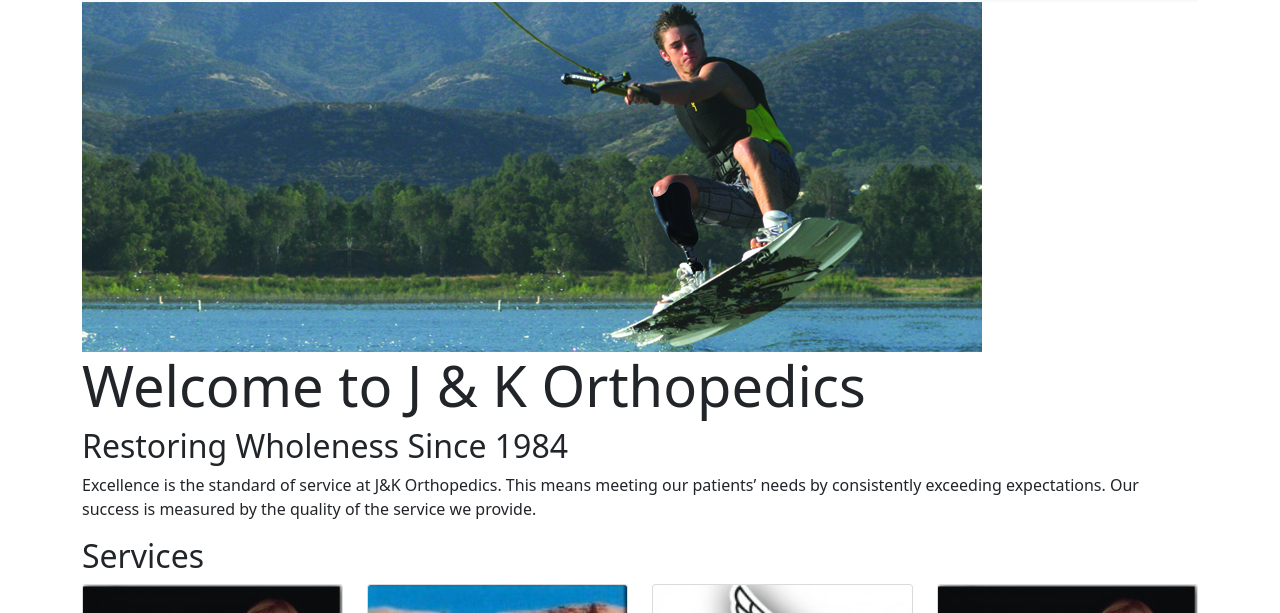
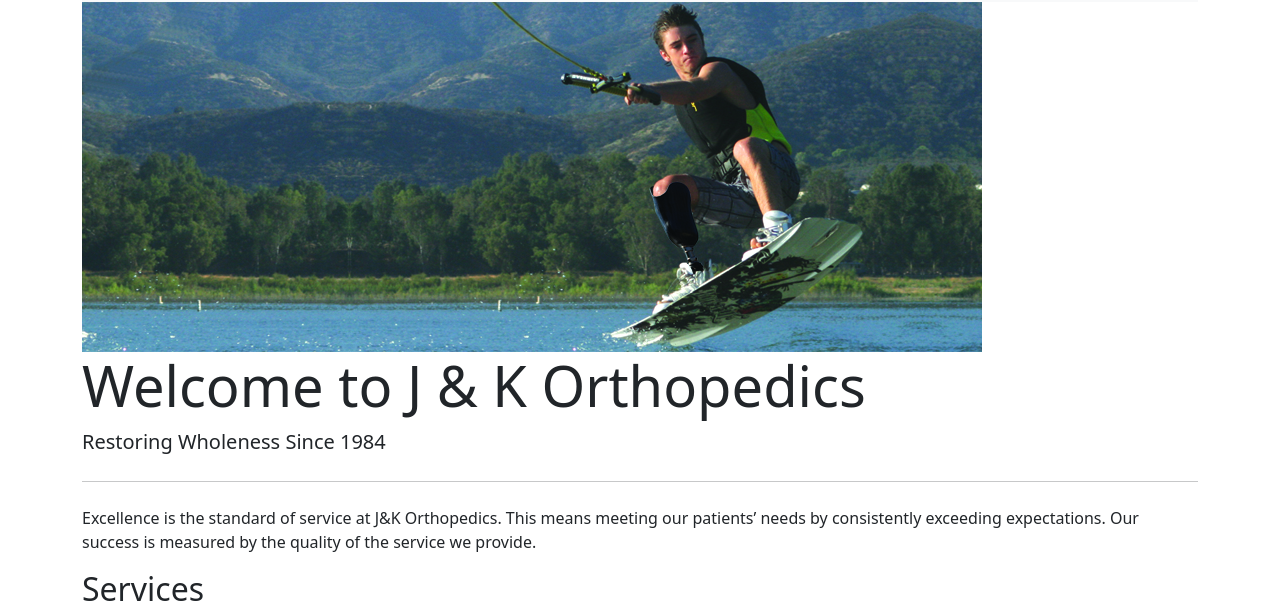
Before and after one commit to bonnie-gaggle/jk-orthopedics, a plain HTML site: page index.html in a window 1280 px wide. Shown: the part 113-726 px from the top of the page. Drawn offline with nearby package versions, Linux system fonts and the light colour scheme.

Commit message:
updated jumbotron and h4

```diff
--- a/index.html
+++ b/index.html
@@ -31,8 +31,11 @@
     </div>
   </header>
   <div class="container">
-    <h1 class="display-4">Welcome to J & K Orthopedics</h1>
-    <h2>Restoring Wholeness Since 1984</h2>
+    <div class="jumbotron">
+      <h1 class="display-4">Welcome to J & K Orthopedics</h1>
+      <p class="lead">Restoring Wholeness Since 1984</p>
+      <hr class="my-4">
+    </div>
     <p>Excellence is the standard of service at J&K Orthopedics. This means meeting our patients’ needs by consistently
     exceeding expectations. Our success is measured by the quality of the service we provide.</p>
 
```
